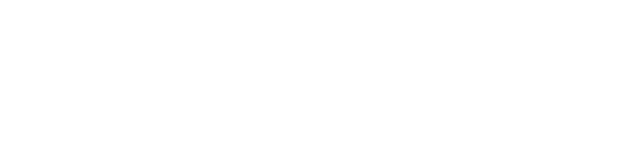
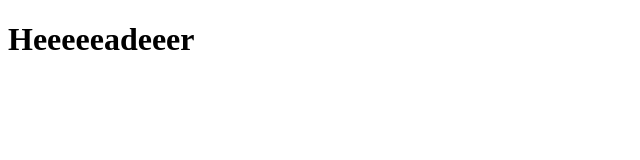
Before and after one commit to veryGoodOffDev/test-git-2, a plain HTML site: page index.html in a window 1280 px wide. Shown: the whole page, without its empty margins (0-640 px from the left). Drawn offline with Linux system fonts and the light colour scheme.

Commit message:
develop header

```diff
--- a/index.html
+++ b/index.html
@@ -7,6 +7,7 @@
     <title>Test Git2</title>
 </head>
 <body>
+    <h1>Heeeeeadeeer</h1>
     <script src="index.js"></script>
 </body>
 </html>
--- a/index.js
+++ b/index.js
@@ -1,2 +1,3 @@
 console.log('Hello World');
 console.error('Error');
+console.log('Helllooooooooooooo')
```
Also changed, not shown: 1 other file.
